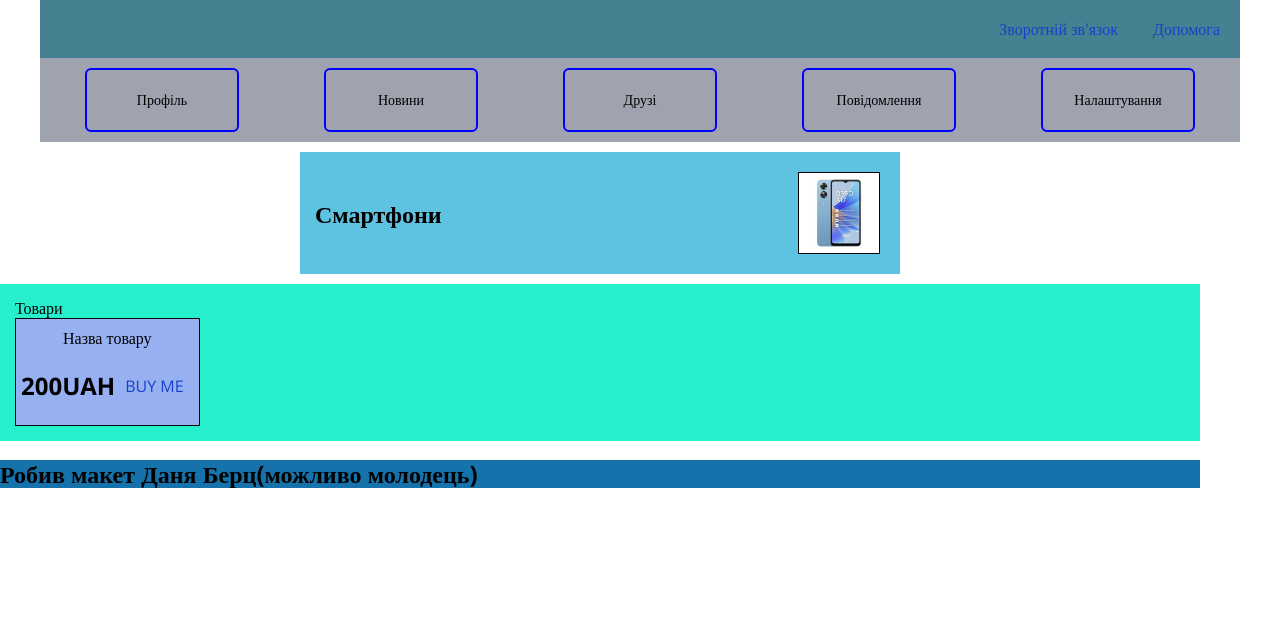
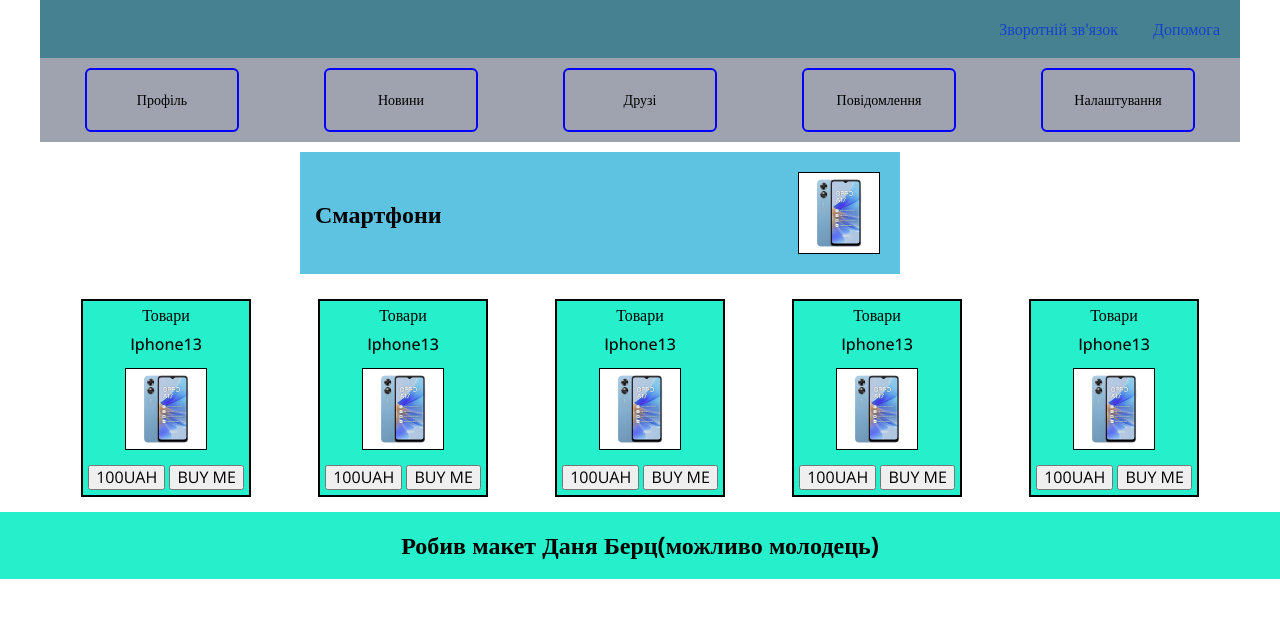
Before and after one commit to Danyaberc/homework-06.03.24-html_css-column-header_main_footer-, a plain HTML site: page index.html in a window 1280 px wide. Drawn offline with nearby package versions, Linux system fonts and the light colour scheme.

Commit message:
change html_css

```diff
--- a/index.html
+++ b/index.html
@@ -35,16 +35,49 @@
 			</div>
 		</div>
 		<div class="container_main_product">
-			<div class="title_product">
-				Товари
+			<div class="wrapper_product">
+				<div class="title_product">Товари</div>
+				<div class="subname_product">Iphone13</div>
+				<div class="phone"></div>
+				<div class="wrapper_button">
+					<button type="button">100UAH</button>
+					<button type="button">BUY ME</button>
+				</div>
 			</div>
-			<div class="list_product">
-				<div class="name_product">
-					Назва товару
+			<div class="wrapper_product">
+				<div class="title_product">Товари</div>
+				<div class="subname_product">Iphone13</div>
+				<div class="phone"></div>
+				<div class="wrapper_button">
+					<button type="button">100UAH</button>
+					<button type="button">BUY ME</button>
 				</div>
-				<div class="wrapper_price_but">
-					<h2>200UAH</h2>
-					<button type ="button" class="but">BUY ME</button>
+			</div>
+			<div class="wrapper_product">
+				<div class="title_product">Товари</div>
+				<div class="subname_product">Iphone13</div>
+				<div class="phone"></div>
+				<div class="wrapper_button">
+					<button type="button">100UAH</button>
+					<button type="button">BUY ME</button>
+				</div>
+			</div>
+			<div class="wrapper_product">
+				<div class="title_product">Товари</div>
+				<div class="subname_product">Iphone13</div>
+				<div class="phone"></div>
+				<div class="wrapper_button">
+					<button type="button">100UAH</button>
+					<button type="button">BUY ME</button>
+				</div>
+			</div>
+			<div class="wrapper_product">
+				<div class="title_product">Товари</div>
+				<div class="subname_product">Iphone13</div>
+				<div class="phone"></div>
+				<div class="wrapper_button">
+					<button type="button">100UAH</button>
+					<button type="button">BUY ME</button>
 				</div>
 			</div>
 		</div>
--- a/styles/main.css
+++ b/styles/main.css
@@ -93,30 +93,28 @@ header,main,footer{
 	max-width:1200px;
 	box-sizing:border-box;
 	padding:15px;
+	margin:0px auto;
+	display:grid;
+	grid-template-columns:repeat(5,1fr);
+	gap:15px;
+}
+.wrapper_product{
+	max-width:200px;
+	display:flex;
+	justify-content:center;
+	margin:0px auto;
 	background-color:#26EFCC;
-}
-
-.list_product{
-	border:1px solid black;
-	display:inline-block;
+	flex-direction:column;
+	align-items:center;
+	border:2px solid black;
 	padding:5px;
 	box-sizing:border-box;
-	margin:0px auto;
-	background-color:#97B0F2;
-}
-.name_product{
-	text-align:center;
-	padding:5px;
-}
-.wrapper_price_but{
-	text-align:center;
-	display:flex;
-	justify-content:space-between;
-	align-items:center;
+	gap:10px;
 }
 .footer_service{
-	max-width:1200px;
-	background-color:#1572AB;
-	box-sizing:border-box;
-
+	text-align:center;
+	background-color:#26EFCC;
+	display:flex;
+	justify-content:center;
+	margin:0px auto;
 }
```
